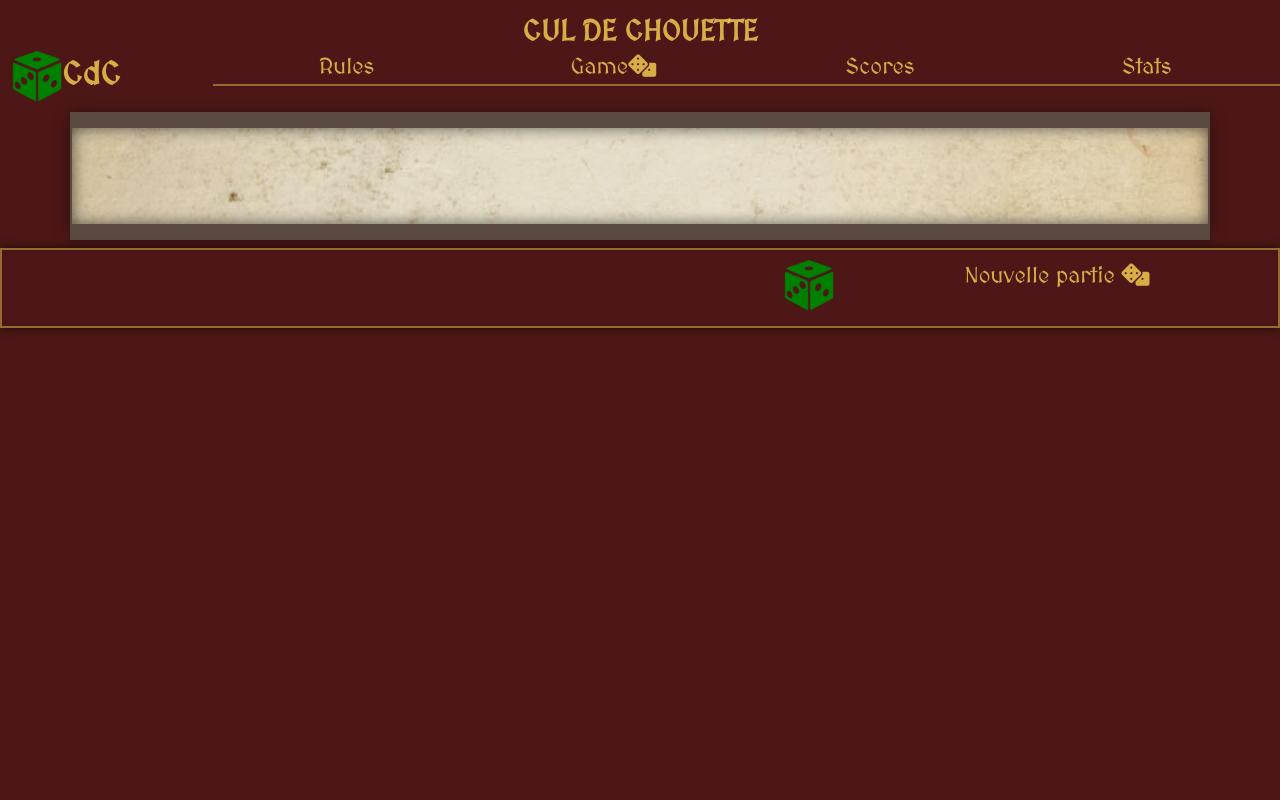
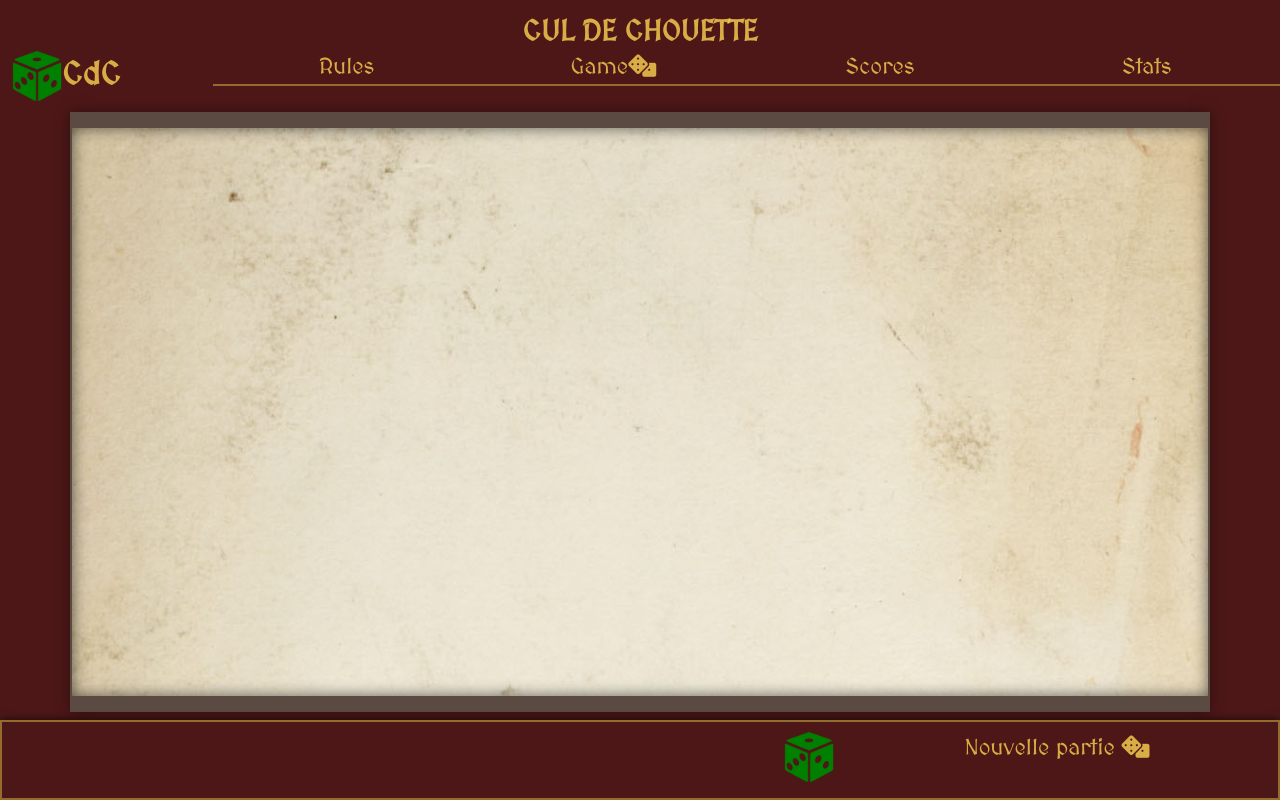
Before and after one commit to patmulot/cul-de-chouette, a PHP site: page / in a window 1280 px wide. Run offline with PHP 8.4, Linux system fonts and the light colour scheme; data that the repository does not hold is empty.

Commit message:
fix flex grow articles

```diff
--- a/css/style.css
+++ b/css/style.css
@@ -13,12 +13,14 @@ body {
     background-color: var(--main-bg-color);
     font-family: 'MedievalSharp', cursive;
     text-shadow: var(--text-shadow);
-    justify-content: space-between;
+    /* justify-content: space-between; */
     padding: 0;
     margin: 0;
     min-width: 300px;
+    min-height: 100vh;
     max-width: 100vw;
-    max-height: 100vh;
+    display: flex;
+    flex-direction: column;
 }
 /*----------HEADER-----------*/
 .header, .footer {
@@ -28,6 +30,10 @@ body {
     box-shadow: var(--text-shadow-color);
     text-align: center;
 }
+/* .footer {
+    position: relative;
+    bottom: 0;
+} */
 header {
     min-height: 13vh;
 }
@@ -146,6 +152,7 @@ header ul {
     margin: 0.5rem auto;
     color:rgba(0, 0, 0, 0.781);
     min-height: calc(100% - var(--header-height) - var(--footer-height) - 1rem);
+    flex-grow: 1;
 }
 .article h1 {
     color:rgba(0, 0, 0, 0.781)
```
